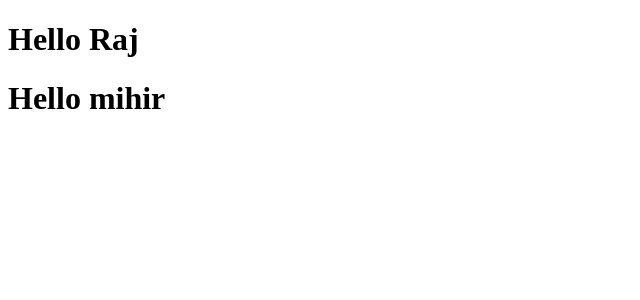
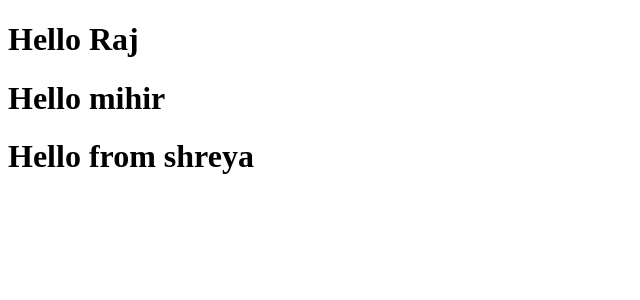
Before and after one commit to busreservation99/busangular, an Angular app: page / in a window 1280 px wide. Shown: the top 300 px of the page, without its empty margins (0-640 px from the left). Built offline with nearby package versions, Linux system fonts and the light colour scheme.

Commit message:
hello from shreya

```diff
--- a/src/app/app.component.html
+++ b/src/app/app.component.html
@@ -1,3 +1,4 @@
 <h1>Hello Raj</h1>
 <router-outlet></router-outlet>
 <h1>Hello mihir</h1>
+<h1>Hello from shreya</h1>
```
